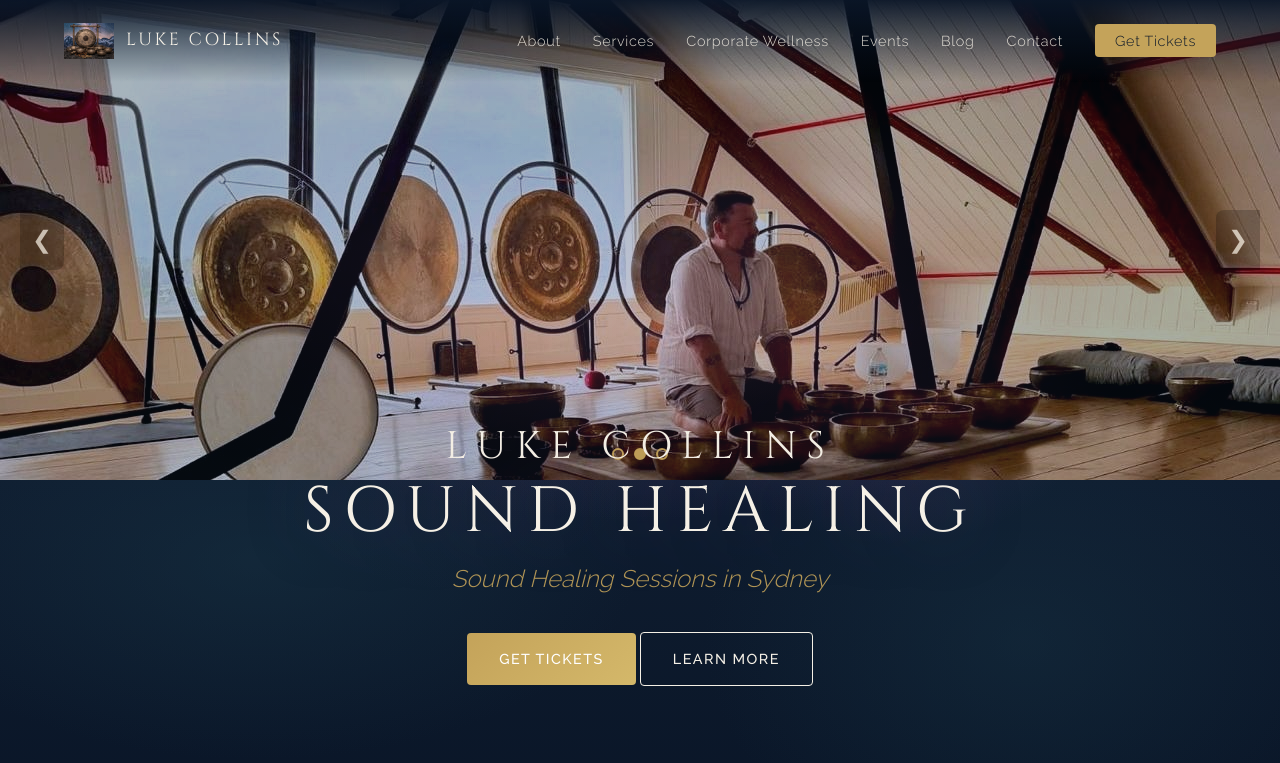
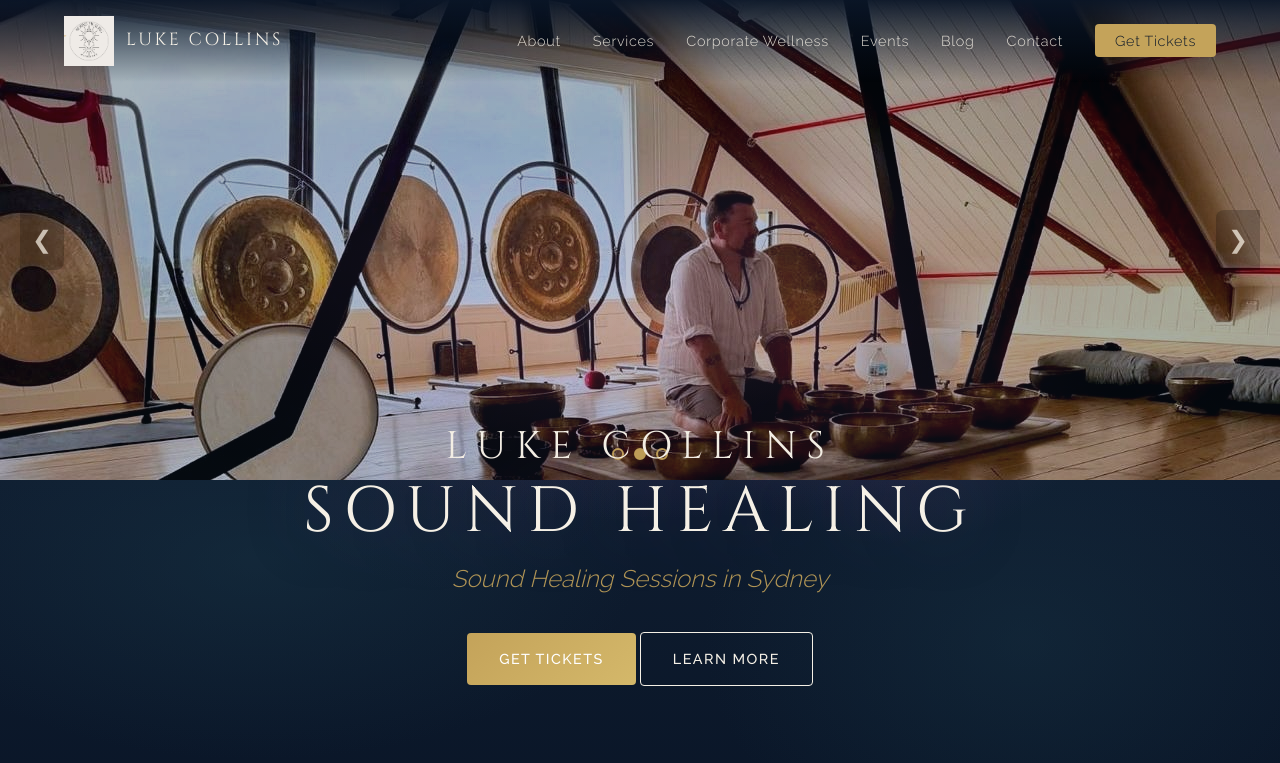
Before and after one commit to honeyyydoge/luke-collins-sound-healing, a website: page index.html in a window 1280 px wide. Shown: the top 763 px of the page. Drawn offline with nearby package versions, Linux system fonts and the light colour scheme.

Commit message:
Replace logo with new SOUND HEALING.png and set as favicon

```diff
--- a/index.html
+++ b/index.html
@@ -2,6 +2,7 @@
 <html lang="en">
 <head>
     <meta charset="UTF-8">
+    <link rel="icon" type="image/png" href="assets/logo-sound-healing.png">
     <meta name="viewport" content="width=device-width, initial-scale=1.0">
     <title>Luke Collins Sound Healing | Gong & Bowl Journeys Sydney</title>
     <meta name="description" content="Sound healing sessions in Sydney with Luke Collins. Corporate wellness programs, group and private sessions using Himalayan gongs and singing bowls for stress reduction and workplace wellbeing.">
@@ -148,7 +149,7 @@
     <nav class="nav">
         <div class="nav-container">
             <a href="index.html" class="nav-logo">
-                <img src="assets/logo-gong-square.jpg" alt="Luke Collins Sound Healing" class="logo-img">
+                <img src="assets/logo-sound-healing.png" alt="Luke Collins Sound Healing" class="logo-img">
                 <span class="logo-text">Luke Collins</span>
             </a>
             <button class="nav-toggle" aria-label="Toggle menu">
@@ -396,7 +397,7 @@
         <div class="container">
             <div class="footer-grid">
                 <div class="footer-brand">
-                    <img src="assets/logo-gong-square.jpg" alt="Luke Collins" class="footer-logo">
+                    <img src="assets/logo-sound-healing.png" alt="Luke Collins" class="footer-logo">
                     <p>Sound Healing Sydney</p>
                 </div>
                 <div class="footer-links">
```
Also changed, not shown: about.html (+3 -2 lines), admin/index-old.html (+1 -0 lines), admin/index.html (+2 -1 lines), blog.html (+3 -2 lines), blog/corporate-wellness-sound-baths.html (+3 -2 lines), book.html (+3 -2 lines), contact.html (+3 -2 lines), corporate-wellness.html (+3 -2 lines), events.html (+3 -2 lines), services.html (+3 -2 lines), thank-you.html (+2 -1 lines), tickets.html (+3 -2 lines), assets/logo-sound-healing.png (added).
